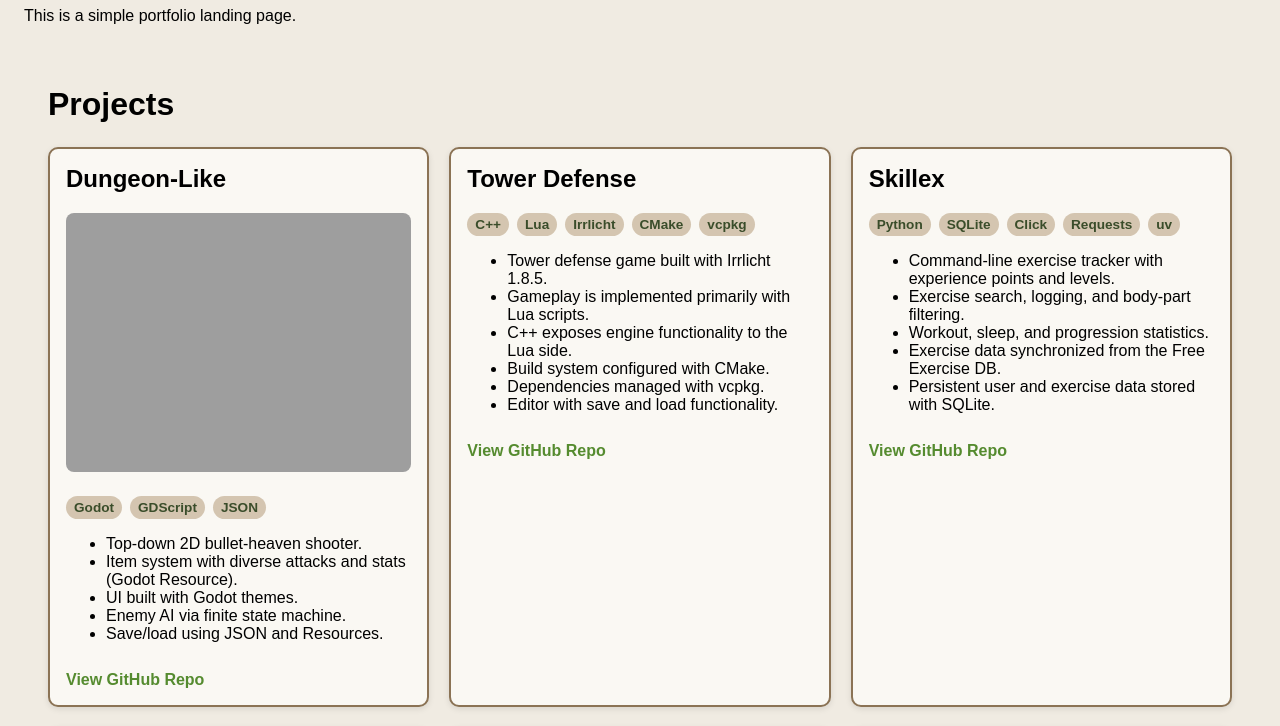
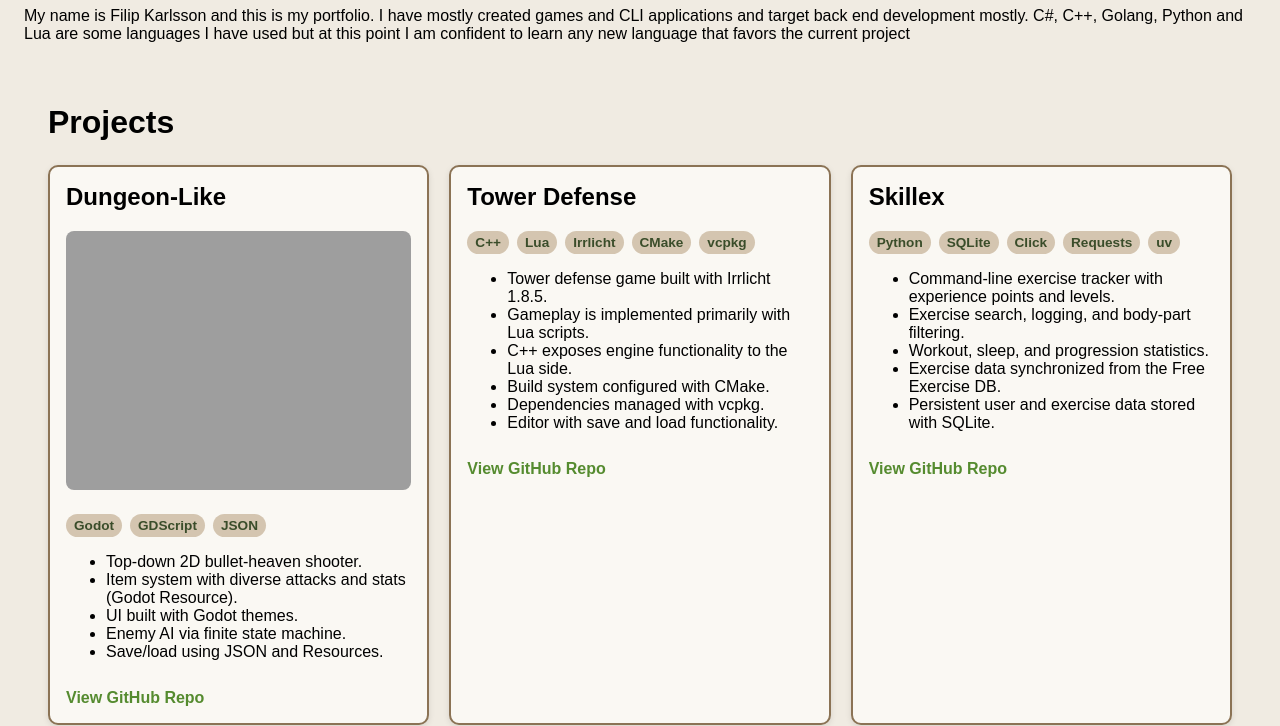
Before and after one commit to xfac11/portfolioInPureHTML, a plain HTML site: page index.html in a window 1280 px wide. Shown: the part 151-877 px from the top of the page. Drawn offline with Linux system fonts and the light colour scheme.

Commit message:
New welcoming phrase

```diff
--- a/index.html
+++ b/index.html
@@ -15,7 +15,7 @@
         </header>
         <main>
             <h1>Welcome</h1>
-            <p>This is a simple portfolio landing page.</p>
+            <p>My name is Filip Karlsson and this is my portfolio. I have mostly created games and CLI applications and target back end development mostly. C#, C++, Golang, Python and Lua are some languages I have used but at this point I am confident to learn any new language that favors the current project</p>
             <iframe src="projects.html" title="Projects" style="width: 100%; min-height: 800px; border: none;"></iframe>
         </main>
     </body>
```
